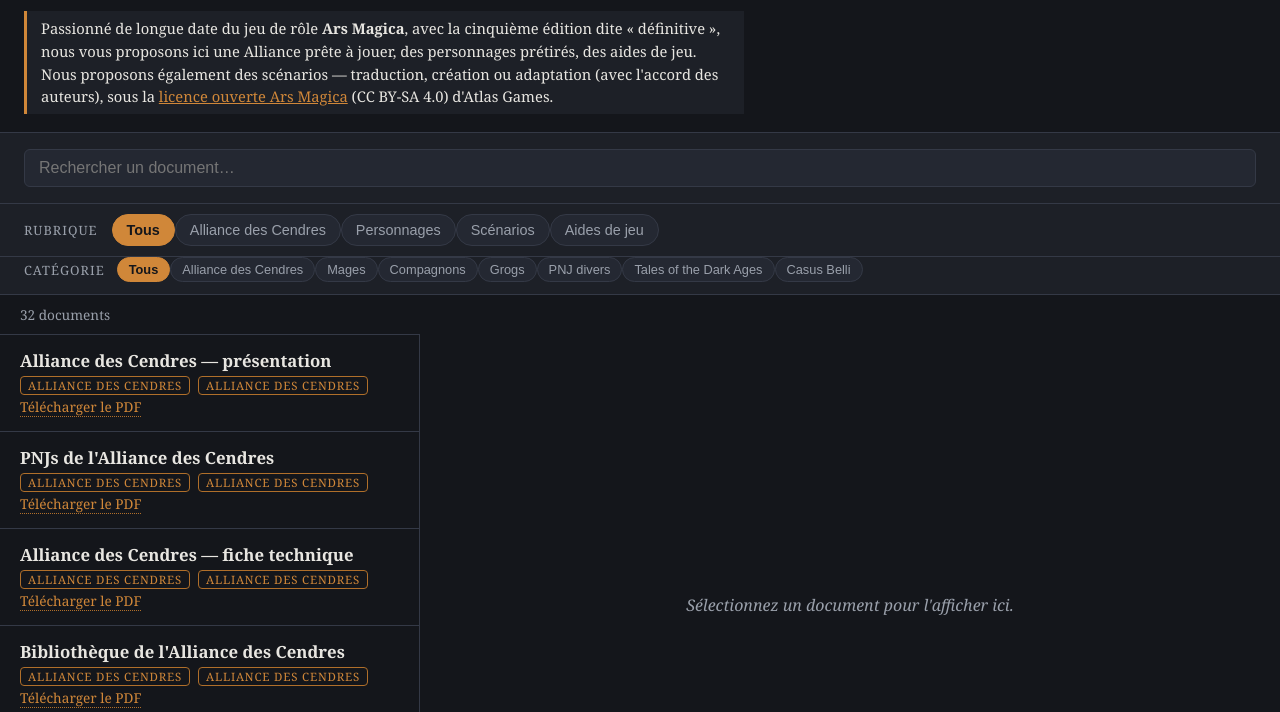
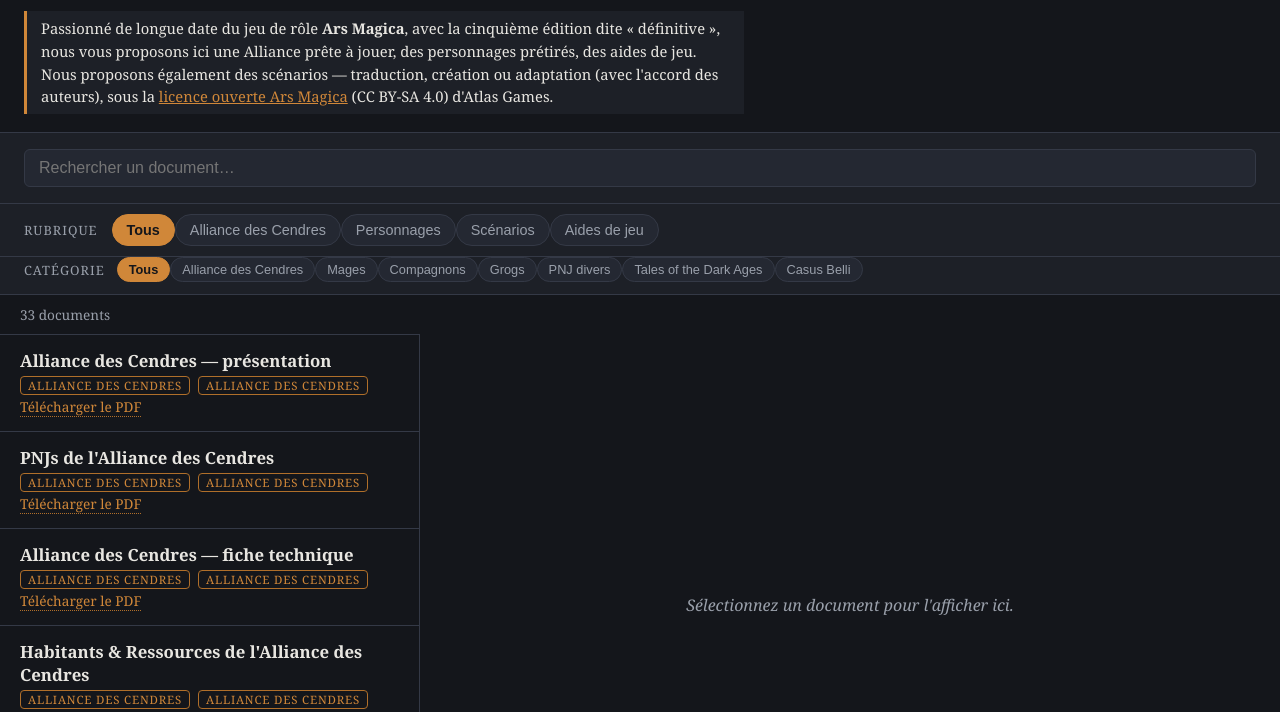
Before and after one commit to Remiflambeau/Alliance-des-Cendres, a plain HTML site: page index.html in a window 1280 px wide. Shown: the part 88-800 px from the top of the page. Drawn offline with Linux system fonts and the light colour scheme.

Commit message:
Add files via upload

```diff
--- a/index.html
+++ b/index.html
@@ -87,6 +87,7 @@ const DOCS = [
   { titre: "Alliance des Cendres — présentation", bloc: "Alliance des Cendres", categorie: "Alliance des Cendres", fichier: "Alliance des Cendres.pdf" },
   { titre: "PNJs de l'Alliance des Cendres", bloc: "Alliance des Cendres", categorie: "Alliance des Cendres", fichier: "Pnjs de l'Alliance des Cendres.pdf" },
   { titre: "Alliance des Cendres — fiche technique", bloc: "Alliance des Cendres", categorie: "Alliance des Cendres", fichier: "Alliance des Cendres technique.pdf" },
+  { titre: "Habitants & Ressources de l'Alliance des Cendres", bloc: "Alliance des Cendres", categorie: "Alliance des Cendres", fichier: "Alliances des Cendres Habitants & Ressources.pdf" },
   { titre: "Bibliothèque de l'Alliance des Cendres", bloc: "Alliance des Cendres", categorie: "Alliance des Cendres", fichier: "Bibliotheque Alliance des Cendres.pdf" },
   { titre: "Alliance des Cendres pour les joueurs", bloc: "Alliance des Cendres", categorie: "Alliance des Cendres", fichier: "Alliance des Cendres pour les joueurs.pdf" },
   { titre: "Constantin Flambeau", bloc: "Personnages", categorie: "Mages", fichier: "Constantin Flambeau.pdf" },
@@ -191,6 +192,5 @@ searchEl.addEventListener("input", render);
 render();
 </script>
 
-<script type="module" src="https://static.cloudflareinsights.com/beacon.min.js/vce701823e78c4301a35b7e07294d87301792088814092" integrity="sha512-UKNk8GbxkABxKcXYuLkO16EleLGUkcvJWtpSNmExE0Too3ZaFAxTscNWEc1OdAv5/BikHawapSCaiD2XCmp+Bw==" nonce="NT7J8GQ05jOwCgQq40G0iQ==" data-cf-beacon='{"version":"2024.11.0","token":"36b4216ae2dc4d5488c249161e71fe1e","spa":2}' crossorigin="anonymous"></script>
 </body>
 </html>
```
